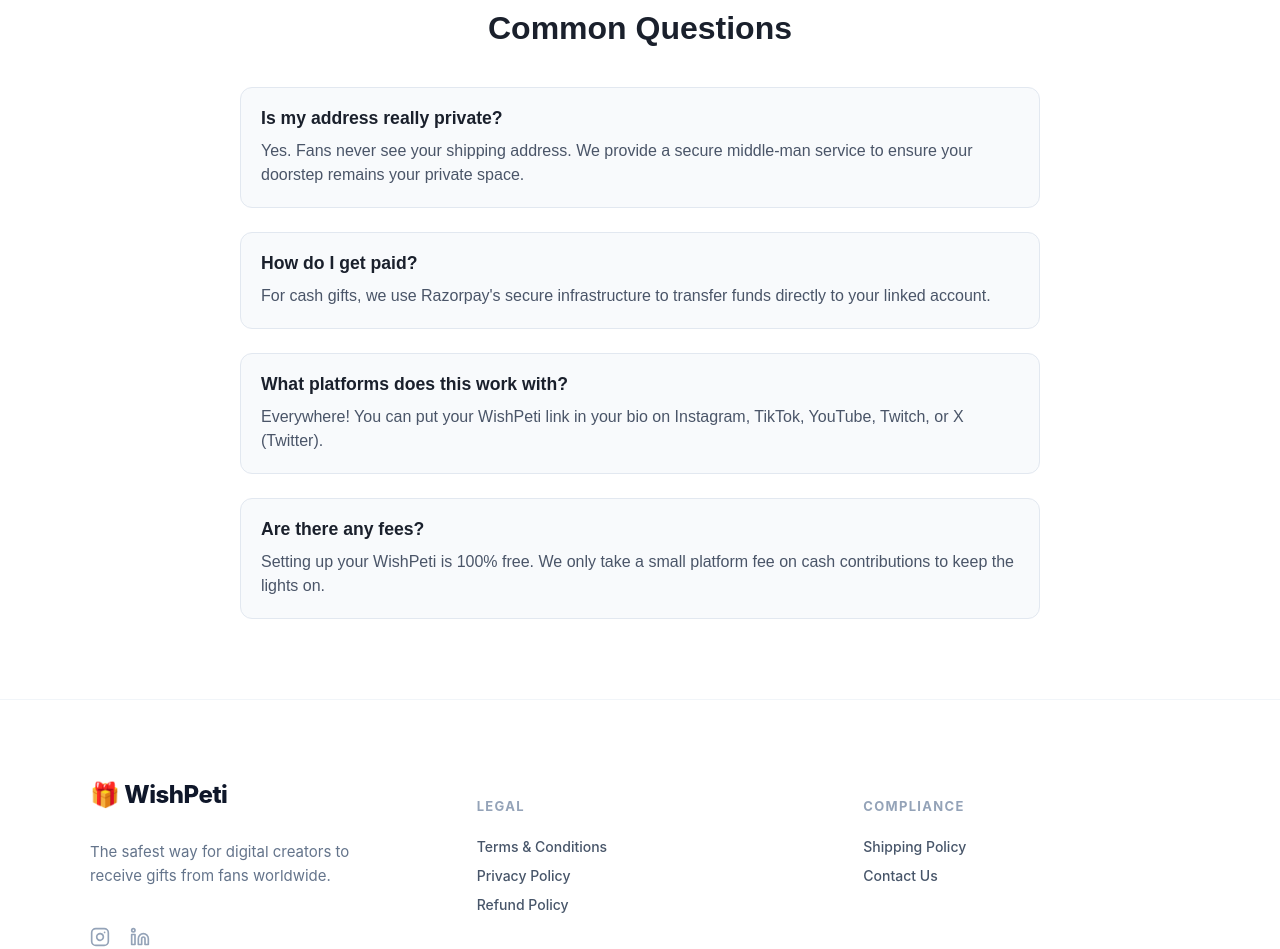
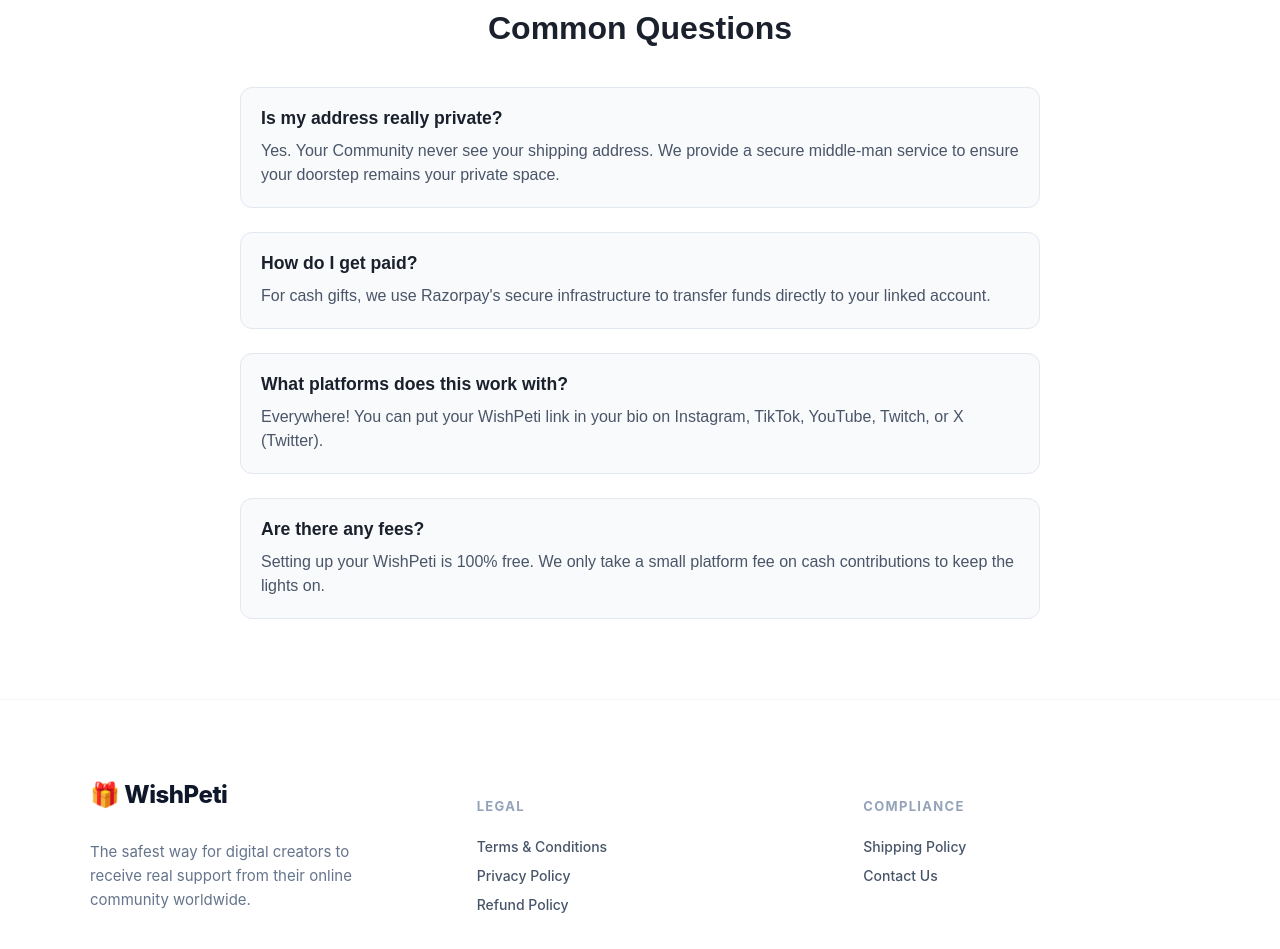
Before and after one commit to srujitha-wishpeti/wishpeti-staging, a React (Vite) app: page / in a window 1280 px wide. Shown: the part 1200-2149 px from the top of the page. Built offline with nearby package versions, Linux system fonts and the light colour scheme; no server answers.

Commit message:
landing page mission statement change

```diff
--- a/src/components/layout/Footer.jsx
+++ b/src/components/layout/Footer.jsx
@@ -20,7 +20,7 @@
         {/* Brand Section */}
         <div style={styles.section}>
           <h3 style={styles.logo}>🎁 WishPeti</h3>
-          <p style={styles.tagline}>The safest way for digital creators to receive gifts from fans worldwide.</p>
+          <p style={styles.tagline}>The safest way for digital creators to receive real support from their online community worldwide.</p>
           <div style={styles.socialLinks}>
             <a href="https://www.instagram.com/wishpeti/" target="_blank" rel="noreferrer" className="social-icon" style={styles.socialIcon}>
               <Instagram size={20} />
--- a/src/pages/Landing.jsx
+++ b/src/pages/Landing.jsx
@@ -89,7 +89,7 @@
         <div style={{ display: 'flex', flexDirection: 'column', gap: '24px' }}>
           <div style={faqItemStyle}>
             <h4 style={faqQuestionStyle}>Is my address really private?</h4>
-            <p style={faqAnswerStyle}>Yes. Fans never see your shipping address. We provide a secure middle-man service to ensure your doorstep remains your private space.</p>
+            <p style={faqAnswerStyle}>Yes. Your Community never see your shipping address. We provide a secure middle-man service to ensure your doorstep remains your private space.</p>
           </div>
 
           <div style={faqItemStyle}>
```
